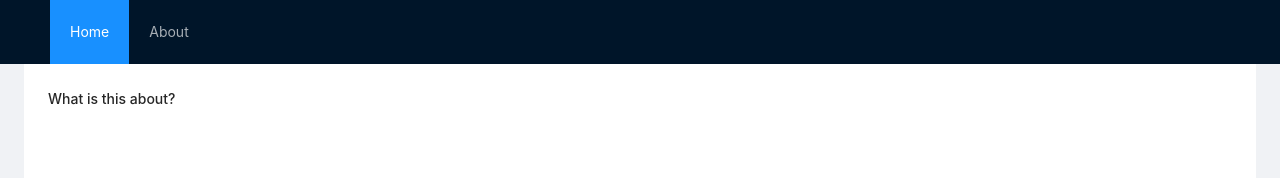
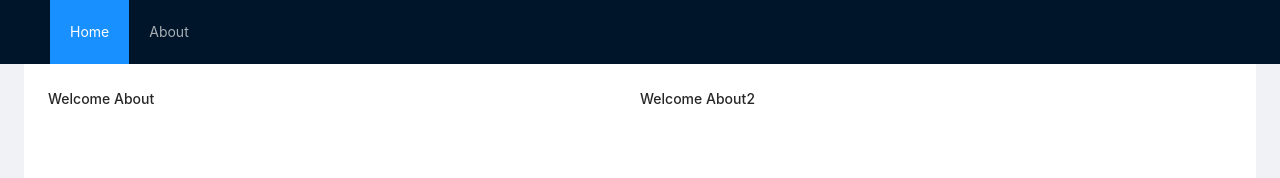
Before and after one commit to xyhlinx/ECS272FinalProject, a Vue app: page /about in a window 1280 px wide. Shown: the top 178 px of the page. Built offline with nearby package versions, Linux system fonts and the light colour scheme.

Commit message:
add new page for different views

```diff
--- a/src/views/pages/about.vue
+++ b/src/views/pages/about.vue
@@ -1,5 +1,38 @@
 <template>
-    <div>
-        <h1>What is this about?</h1>
+    <div id="about">
+        <div id="col1">
+            <div id="bar_view">
+                <h1>Welcome About</h1>
+            </div>
+        </div>
+        <div id="col2">
+            <h1>Welcome About2</h1>
+        </div>
     </div>
+
 </template>
+
+<style>
+#about {
+    display: flex;
+    height: 100%;
+    position: relative;
+    justify-content: center;
+}
+#col1 {
+    height: 100%;
+    width: 50%;
+    position: relative;
+}
+#bar_view {
+    height: 100%;
+    width: 80%;
+    position: relative;
+}
+#col2 {
+    height: 100%;
+    width: 50%;
+    position: relative;
+}
+
+</style>
--- a/src/views/pages/home.vue
+++ b/src/views/pages/home.vue
@@ -1,8 +1,14 @@
 <template>
-    <div>
-        <h1>Welcome Home</h1>
-        <BarChart v-if="dataExists" :myBarchartData="myBarData" />
+    <div id="home">
+        <div id="col1">
+            <div id="bar_view">
+                <h1>Welcome Home</h1>
+                <BarChart v-if="dataExists" :myBarchartData="myBarData" />
+            </div>
+        </div>
+        <div id="col2"></div>
     </div>
+
 </template>
 
 <script>
@@ -41,3 +47,28 @@ export default {
 }
 
 </script>
+
+<style>
+#home {
+    display: flex;
+    height: 100%;
+    position: relative;
+    justify-content: center;
+}
+#col1 {
+    height: 100%;
+    width: 50%;
+    position: relative;
+}
+#bar_view {
+    height: 100%;
+    width: 80%;
+    position: relative;
+}
+#col2 {
+    height: 100%;
+    width: 50%;
+    position: relative;
+}
+
+</style>
```
